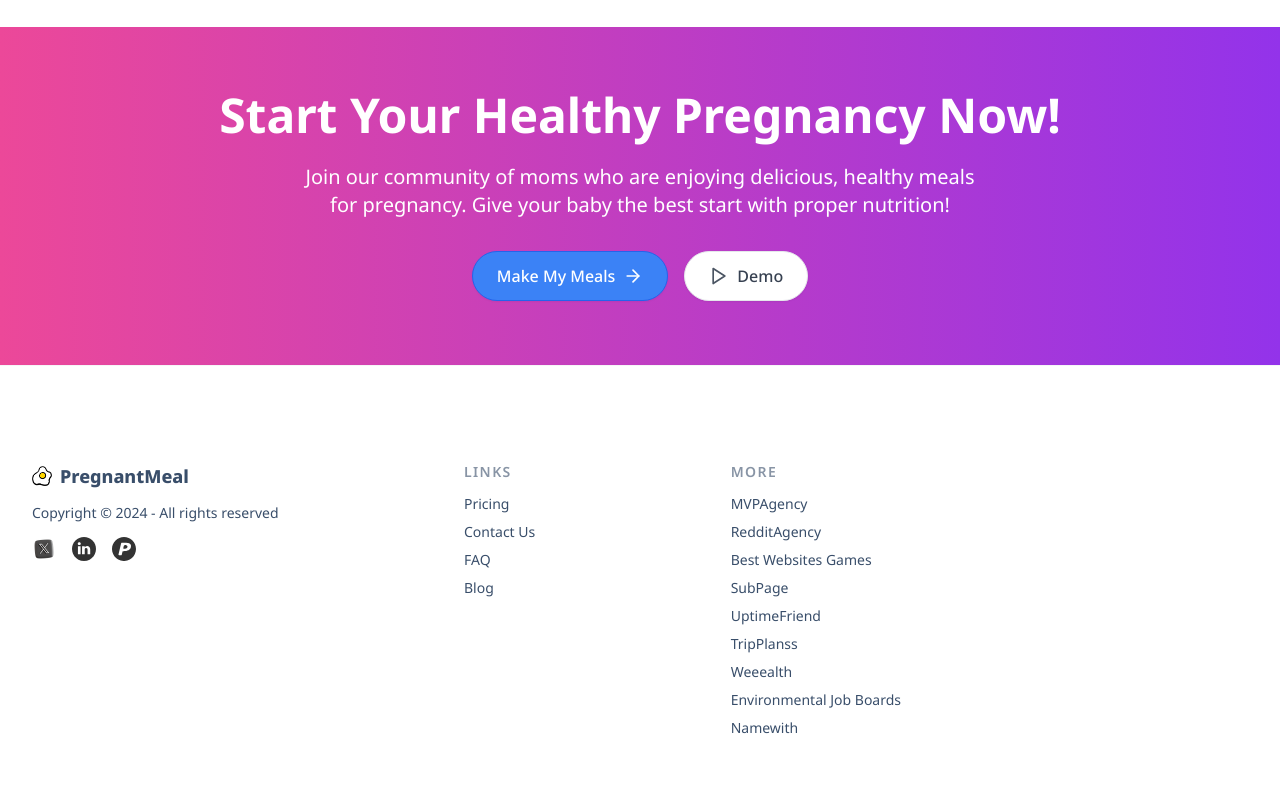
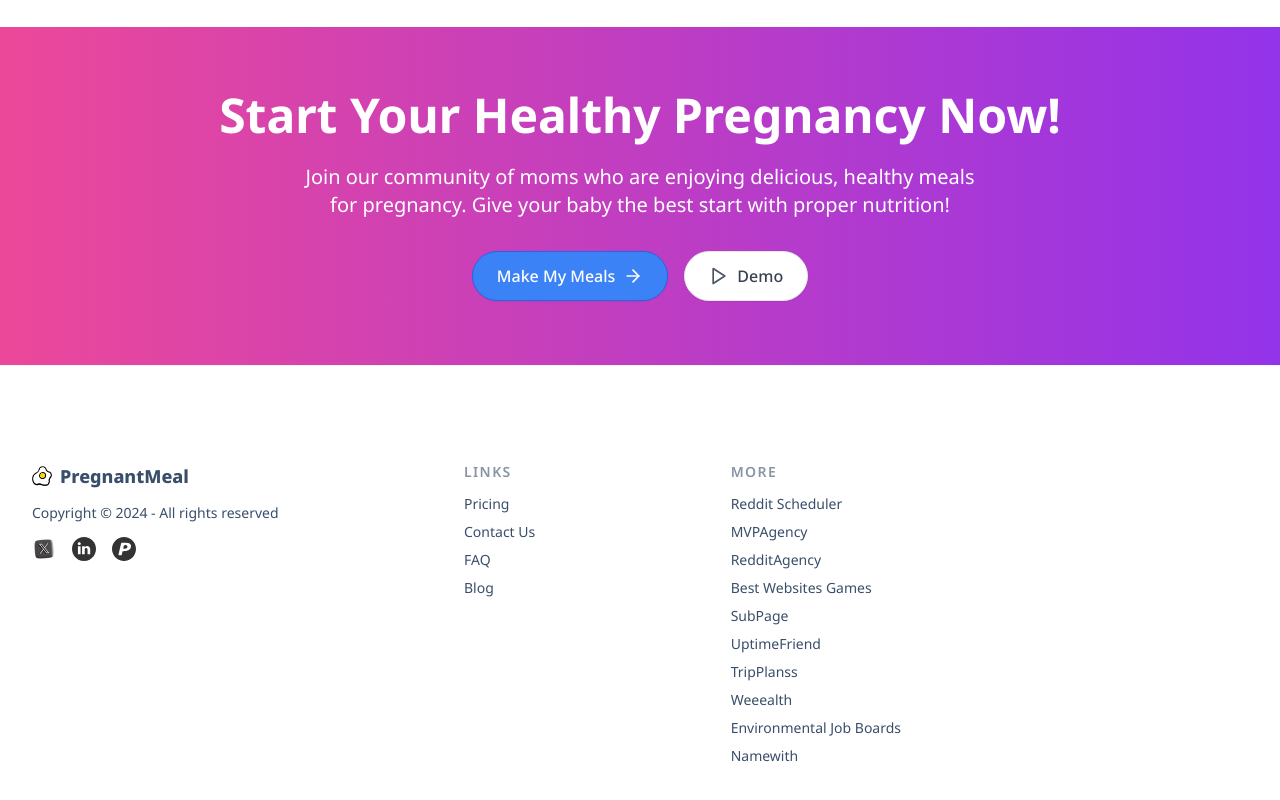
Before and after one commit to NurgaliyevS/pregnant-meal-application, a Next.js app: page / in a window 1280 px wide. Shown: the part 4270-5070 px from the top of the page. Built offline with nearby package versions, Linux system fonts and the light colour scheme; no server answers.

Commit message:
Update footer

```diff
--- a/components/Footer.jsx
+++ b/components/Footer.jsx
@@ -136,6 +136,14 @@ function Footer({ bgColor }) {
               <div className="flex flex-col justify-center items-center md:items-start gap-2 mb-10 text-sm">
                 <Link
                   className="link link-hover"
+                  href="https://www.redditscheduler.com"
+                  target="_blank"
+                  title="Reddit Scheduler - home page"
+                >
+                  Reddit Scheduler
+                </Link>
+                <Link
+                  className="link link-hover"
                   href="https://mvpagency.org/"
                   target="_blank"
                   title="MVP Agency - home page"
```
